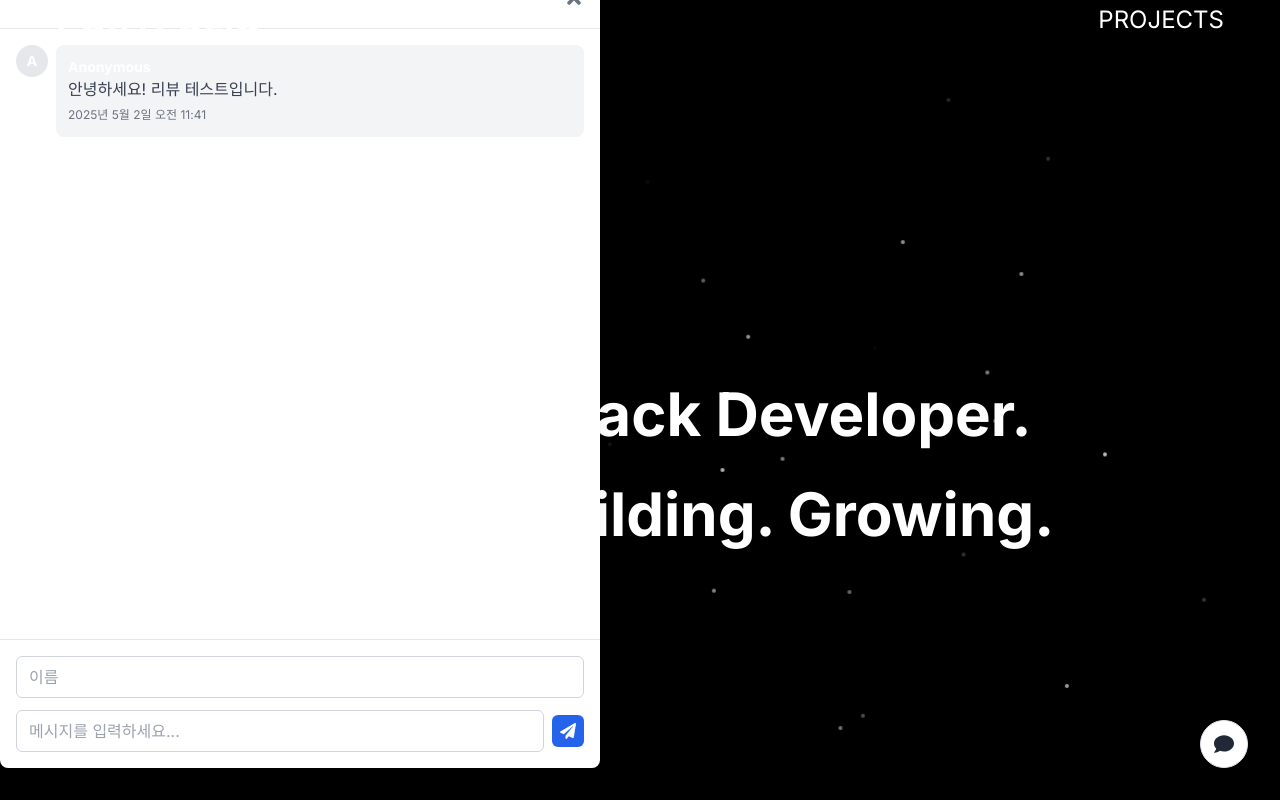
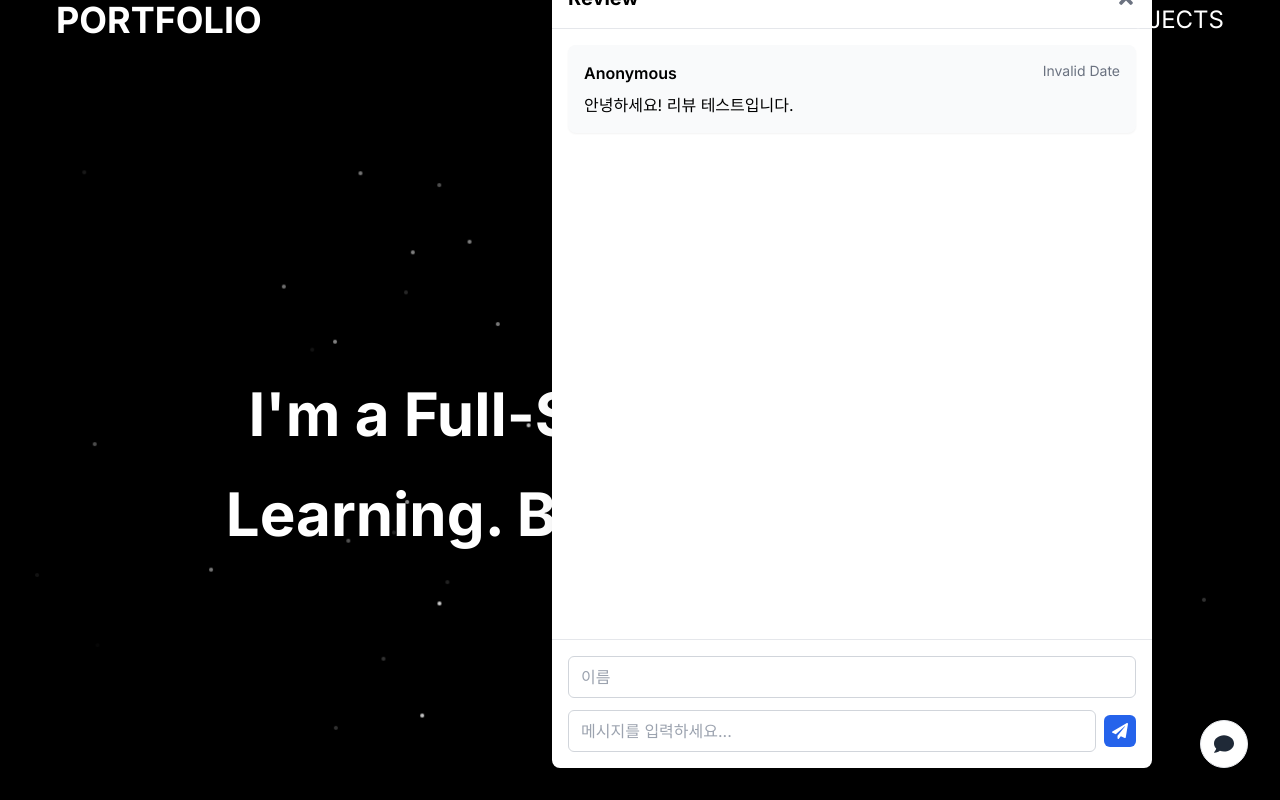
Before and after one commit to KIMMINGYU99/final_portfolio, a Next.js app: page / in a window 1280 px wide. Both pictures are taken after a click on the button "Open review". Shown: the top 800 px of the page. Built offline with nearby package versions, Linux system fonts and the light colour scheme.

Commit message:
프론트

```diff
--- a/component/review/ReviewForm.tsx
+++ b/component/review/ReviewForm.tsx
@@ -25,7 +25,7 @@ const ReviewForm = ({ onSubmit }: ReviewFormProps) => {
           value={formData.name}
           onChange={handleChange}
           placeholder="이름"
-          className="flex-1 px-3 py-2 border border-gray-300 rounded-md focus:outline-none focus:ring-2 focus:ring-blue-500"
+          className="flex-1 px-3 py-2 border border-gray-300 rounded-md focus:outline-none focus:ring-2 focus:ring-blue-500 text-black"
           required
           aria-label="이름 입력"
         />
@@ -37,7 +37,7 @@ const ReviewForm = ({ onSubmit }: ReviewFormProps) => {
           value={formData.message}
           onChange={handleChange}
           placeholder="메시지를 입력하세요..."
-          className="flex-1 px-3 py-2 border border-gray-300 rounded-md focus:outline-none focus:ring-2 focus:ring-blue-500"
+          className="flex-1 px-3 py-2 border border-gray-300 rounded-md focus:outline-none focus:ring-2 focus:ring-blue-500 text-black"
           required
           aria-label="메시지 입력"
         />
--- a/component/review/ReviewMessageList.tsx
+++ b/component/review/ReviewMessageList.tsx
@@ -1,20 +1,26 @@
 "use client";
 
-import ReviewMessage from "./ReviewMessage";
-import { ReviewMessageListProps } from "@/types/review";
+import { ReviewMessage } from "@/types/review";
+
+interface ReviewMessageListProps {
+  messages: ReviewMessage[];
+}
 
 const ReviewMessageList = ({ messages }: ReviewMessageListProps) => {
   return (
-    <section className="flex-1 overflow-y-auto p-4 space-y-4">
+    <div className="flex-1 overflow-y-auto p-4 space-y-4">
       {messages.map((message, index) => (
-        <ReviewMessage
-          key={index}
-          name={message.name}
-          message={message.message}
-          date={message.date}
-        />
+        <div key={index} className="bg-gray-50 p-4 rounded-lg shadow-sm">
+          <div className="flex justify-between items-start mb-2">
+            <p className="font-semibold text-black">{message.name}</p>
+            <p className="text-sm text-gray-500">
+              {new Date(message.timestamp).toLocaleString()}
+            </p>
+          </div>
+          <p className="text-black">{message.message}</p>
+        </div>
       ))}
-    </section>
+    </div>
   );
 };
 
--- a/component/review/ReviewModal.tsx
+++ b/component/review/ReviewModal.tsx
@@ -23,9 +23,9 @@ const ReviewModal = ({ isOpen, onClose }: ReviewModalProps) => {
         className="fixed inset-0 bg-transparent z-50 pointer-events-none"
         onClick={onClose}
       />
-      <article className="fixed bottom-8 right-25 bg-white rounded-lg w-[600px] h-[800px] flex flex-col shadow-xl pointer-events-auto">
+      <article className="fixed bottom-8 right-32 bg-white rounded-lg w-[600px] h-[800px] flex flex-col shadow-xl pointer-events-auto">
         <header className="p-4 border-b flex justify-between items-center">
-          <h2 className="text-xl font-bold">Review</h2>
+          <h2 className="text-xl font-bold text-black">Review</h2>
           <button
             onClick={onClose}
             className="text-gray-500 hover:text-gray-700"
```
